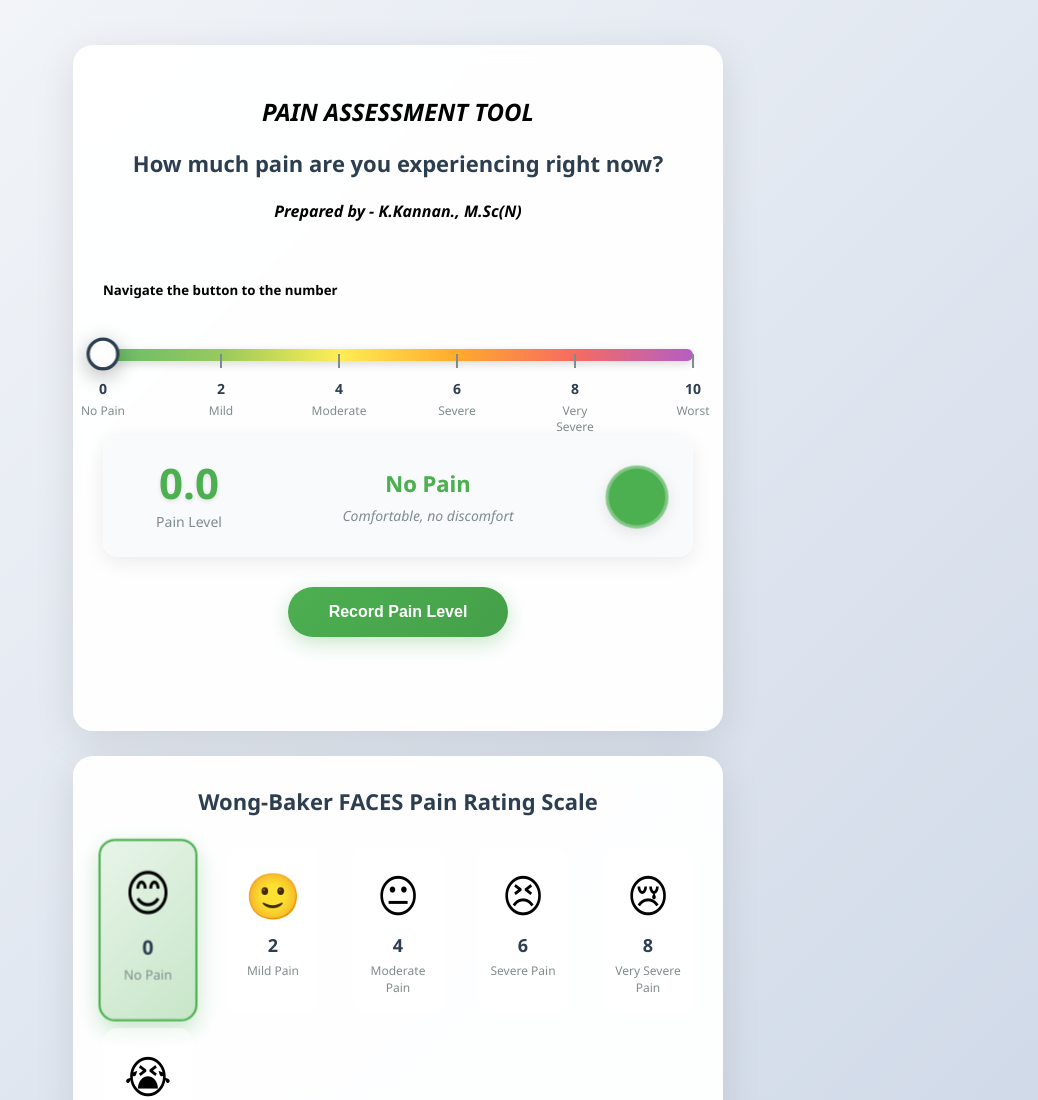
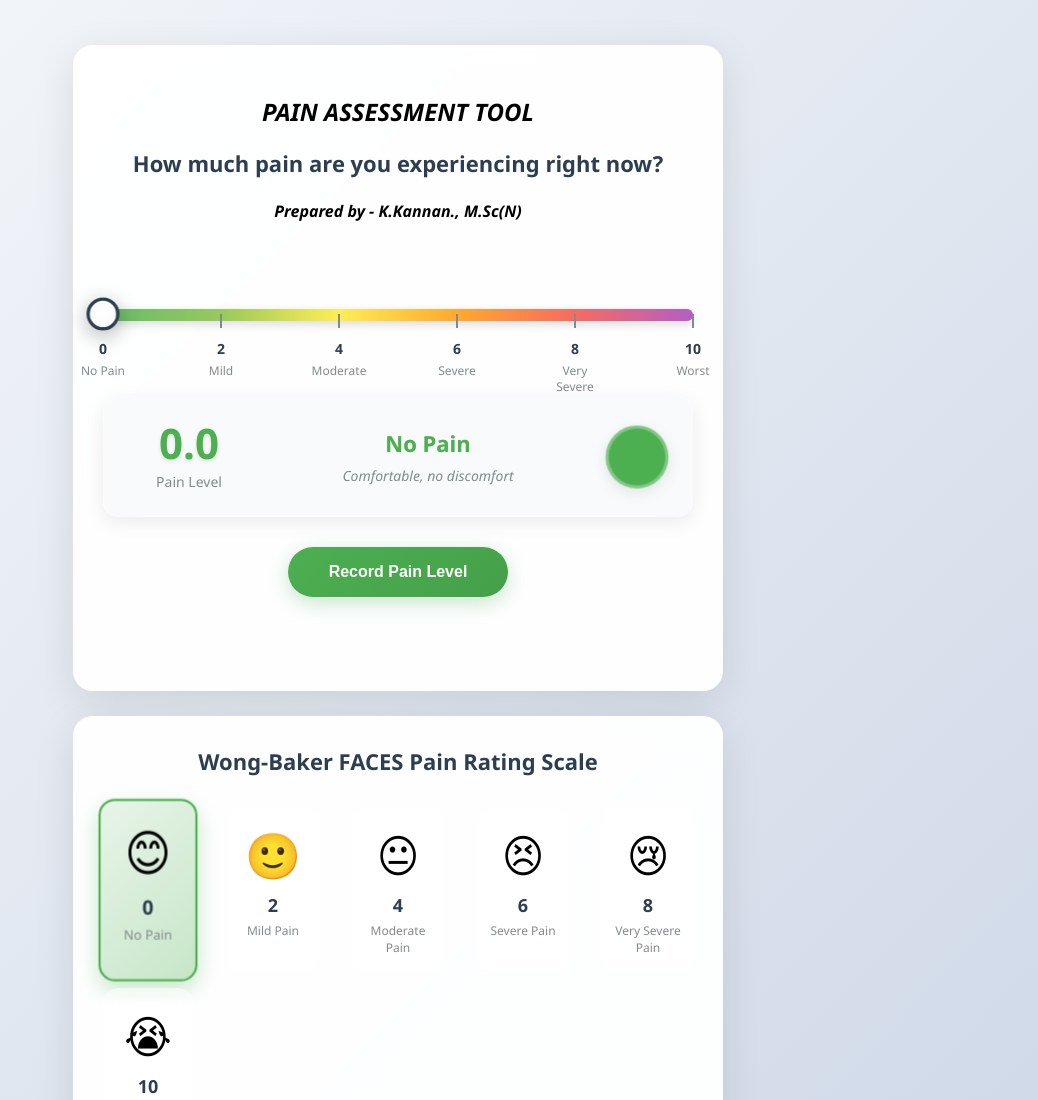
Before and after one commit to kannagobi69-art/Pain, a plain HTML site: page index.html in a window 1280 px wide. Shown: the top 1100 px of the page, without its empty margins (242-1280 px from the left). Drawn offline with Linux system fonts and the light colour scheme.

Commit message:
Update index.html

```diff
--- a/index.html
+++ b/index.html
@@ -19,7 +19,6 @@
       <span></span>
     </div>
   </div>
-  <h5>Navigate the button  to the number</h5>
   <div id="visual-analogue-scale">
     <div id="scale-track">
       <div class="gradient-flow"></div>
```
